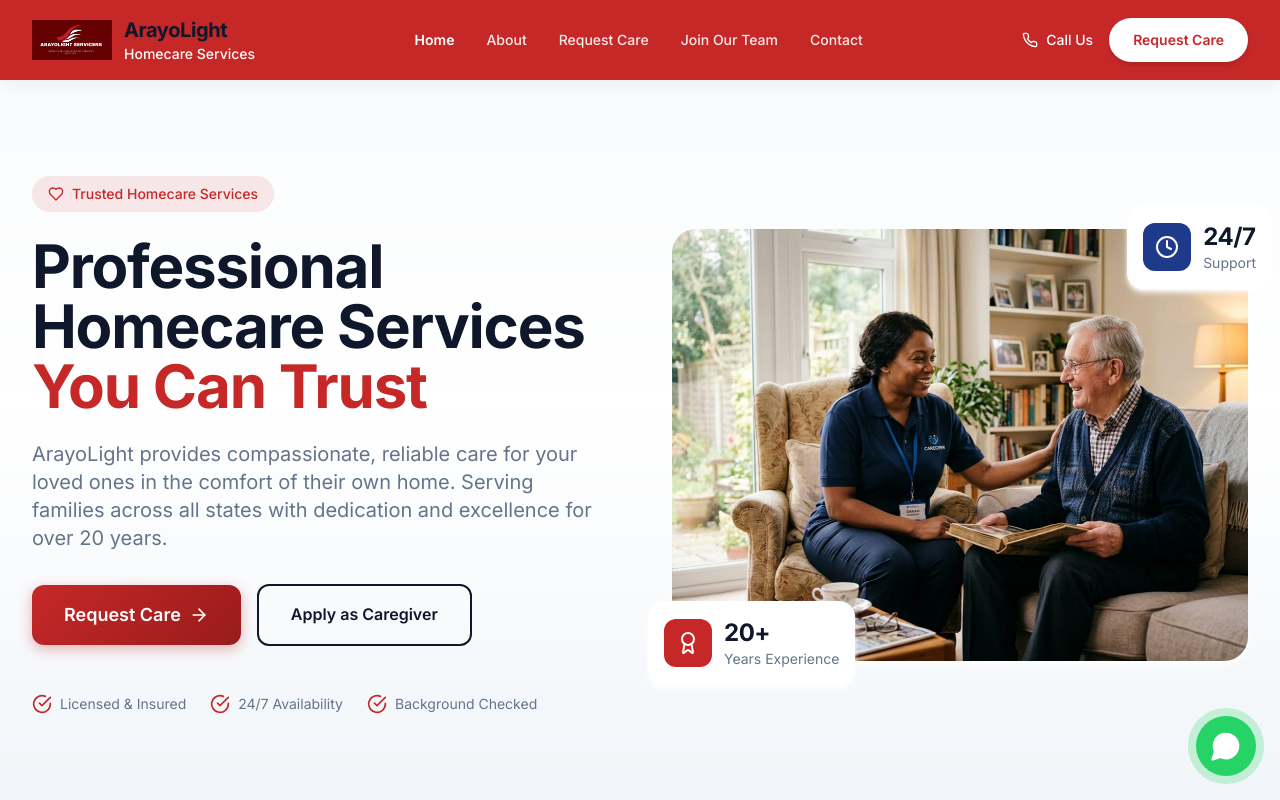
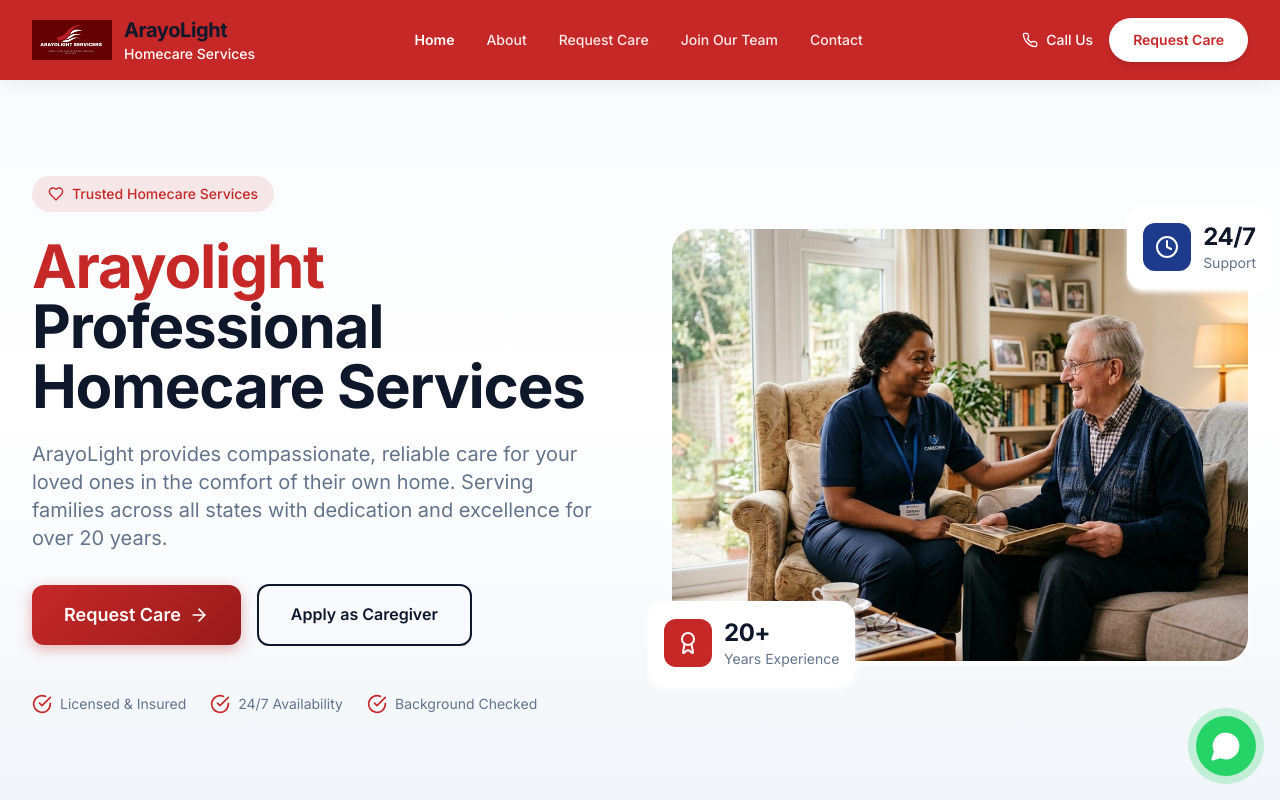
Before and after one commit to PETERMUTWIRI/arayo-light, a Next.js app: page / in a window 1280 px wide. Shown: the top 800 px of the page. Built offline with nearby package versions, Linux system fonts and the light colour scheme.

Commit message:
refactored the heor tittle

```diff
--- a/app/page.tsx
+++ b/app/page.tsx
@@ -58,8 +58,8 @@
                 <span>Trusted Homecare Services</span>
               </div>
               <h1 className="font-heading text-4xl md:text-5xl lg:text-6xl text-care-navy leading-tight mb-6">
-                Professional Homecare Services{' '}
-                <span className="text-care-red">You Can Trust</span>
+                <span className="text-care-red">Arayolight</span>{' '}
+                Professional Homecare Services
               </h1>
               <p className="text-care-gray-500 text-lg md:text-xl mb-8 leading-relaxed">
                 ArayoLight provides compassionate, reliable care for your loved ones in the comfort
```
